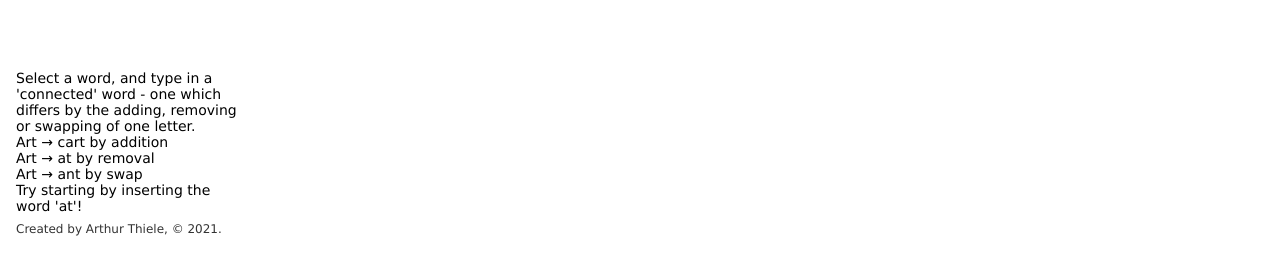
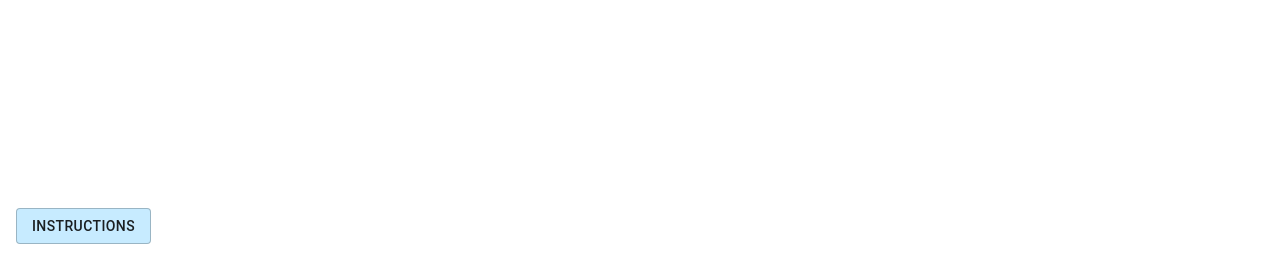
Before and after one commit to arthurbthiele/web-journey, a React (Create React App) app: page / in a window 1280 px wide. Shown: the part 540-813 px from the top of the page. Built offline with nearby package versions, Linux system fonts and the light colour scheme.

Commit message:
Adding InstructionController and PageContents components

```diff
--- a/src/App.js
+++ b/src/App.js
@@ -1,21 +1,11 @@
 import React from "react";
-import {
-  PageContainer,
-  Instructions,
-  Graph,
-  WordInput,
-  TargetWord,
-  GraphProvider,
-} from "./components";
+import { PageContainer, GraphProvider, PageContents } from "./components";
 
 function App() {
   return (
     <PageContainer>
       <GraphProvider>
-        <Graph />
-        <WordInput />
-        <TargetWord />
-        <Instructions />
+        <PageContents />
       </GraphProvider>
     </PageContainer>
   );
--- a/src/components/Graph.jsx
+++ b/src/components/Graph.jsx
@@ -12,6 +12,7 @@ const options = {
     zoomView: false,
   },
 };
+const dimensionsToKey = (x, y) => `x${x}y${y}`;
 
 export const Graph = () => {
   const { selectedWord, setSelectedWord, graph } = useContext(GraphContext);
@@ -20,7 +21,6 @@ export const Graph = () => {
   const setNetworkInstance = (nw) => {
     setNetwork(nw);
   };
-
   const events = {
     select: (event) => {
       setSelectedWord(event.nodes[0]);
@@ -47,6 +47,7 @@ export const Graph = () => {
         events={events}
         getNetwork={setNetworkInstance}
         id={graph.edges.length}
+        key={dimensionsToKey(window.innerWidth, window.innerHeight)}
       />
     </div>
   );
--- a/src/components/Instructions.jsx
+++ /dev/null
@@ -1,22 +0,0 @@
-export const Instructions = () => (
-  <div style={{ position: "absolute", left: 16, bottom: 16 }}>
-    <div
-      style={{
-        marginBottom: 8,
-        fontFamily: "verdana",
-        fontSize: 14,
-        width: 228,
-      }}
-    >
-      Select a word, and type in a 'connected' word - one which differs by the
-      adding, removing or swapping of one letter. <br />
-      Art → cart by addition <br />
-      Art → at by removal <br />
-      Art → ant by swap <br />
-      Try starting by inserting the word 'at'!
-      <div style={{ marginTop: 8, color: "#333333", fontSize: 12 }}>
-        Created by Arthur Thiele, © 2021.
-      </div>
-    </div>
-  </div>
-);
--- /dev/null
+++ b/src/components/InstructionsController/Instructions.jsx
@@ -0,0 +1,24 @@
+export const Instructions = () => (
+  <div>
+    <div
+      style={{
+        marginBottom: 8,
+        fontFamily: "verdana",
+        fontSize: 14,
+        width: 228,
+      }}
+    >
+      Try starting by clicking the blue 'a' to select it, then typing the word
+      'at' in the input field at top left. <br />
+      You can input other words by clicking the source word to select it. <br />
+      Words are deemed 'connected' if they differ by the addition, removal or
+      exchange of one letter. <br />
+      Art → cart, by addition <br />
+      Art → at, by removal <br />
+      Art → ant, by exchange <br />
+      <div style={{ marginTop: 8, color: "#333333", fontSize: 12 }}>
+        Created by Arthur Thiele, © 2021.
+      </div>
+    </div>
+  </div>
+);
--- /dev/null
+++ b/src/components/InstructionsController/InstructionsController.jsx
@@ -0,0 +1,17 @@
+import { useState } from "react";
+import { Instructions } from "./Instructions";
+import { ShowInstructionsButton } from "./ShowInstructionsButton";
+
+export const InstructionsController = () => {
+  const [showInstructions, setShowInstructions] = useState(false);
+  const onClick = () => {
+    setShowInstructions(!showInstructions);
+  };
+
+  return (
+    <div style={{ position: "absolute", left: 16, bottom: 16 }}>
+      {showInstructions && <Instructions />}
+      <ShowInstructionsButton onClick={onClick} pressed={showInstructions} />
+    </div>
+  );
+};
--- /dev/null
+++ b/src/components/InstructionsController/ShowInstructionsButton.jsx
@@ -0,0 +1,12 @@
+import { Button } from "@material-ui/core";
+
+export const ShowInstructionsButton = ({ onClick, pressed }) => (
+  <Button
+    onClick={onClick}
+    variant="outlined"
+    margin="normal"
+    style={{ backgroundColor: pressed ? "#AECEDF" : "#C7EBFF" }}
+  >
+    Instructions
+  </Button>
+);
--- /dev/null
+++ b/src/components/InstructionsController/index.js
@@ -0,0 +1 @@
+export * from "./InstructionsController";
--- /dev/null
+++ b/src/components/PageContents.jsx
@@ -0,0 +1,13 @@
+import { InstructionsController } from "./InstructionsController";
+import { Graph } from "./Graph";
+import { WordInput } from "./WordInput";
+import { TargetWord } from "./TargetWord";
+
+export const PageContents = () => (
+  <>
+    <Graph />
+    <WordInput />
+    <TargetWord />
+    <InstructionsController />
+  </>
+);
--- a/src/components/TargetWord.jsx
+++ b/src/components/TargetWord.jsx
@@ -7,6 +7,8 @@ export const TargetWord = () => {
   const [difficultyLevel, setDifficultyLevel] = useState(3);
   const [score, setScore] = useState(0);
   const { graph, depths } = useContext(GraphContext);
+  const minDifficulty = 1;
+  const maxDifficulty = 15;
 
   const updateTarget = (difficultyLevel) => {
     const wordsOfThisDepth = Object.keys(depths).filter(
@@ -29,13 +31,13 @@ export const TargetWord = () => {
   }
 
   const onPlus = () => {
-    if (difficultyLevel < 15) {
+    if (difficultyLevel < maxDifficulty) {
       updateTarget(difficultyLevel + 1);
       setDifficultyLevel(difficultyLevel + 1);
     }
   };
   const onMinus = () => {
-    if (difficultyLevel > 1) {
+    if (difficultyLevel > minDifficulty) {
       updateTarget(difficultyLevel - 1);
       setDifficultyLevel(difficultyLevel - 1);
     }
--- a/src/components/index.js
+++ b/src/components/index.js
@@ -1,6 +1,3 @@
 export * from "./PageContainer";
-export * from "./Instructions";
-export * from "./Graph";
-export * from "./TargetWord";
-export * from "./WordInput";
 export * from "./GraphProvider";
+export * from "./PageContents";
```
Also changed, not shown: 1 other file (tests, documents, lock files or other folders).
